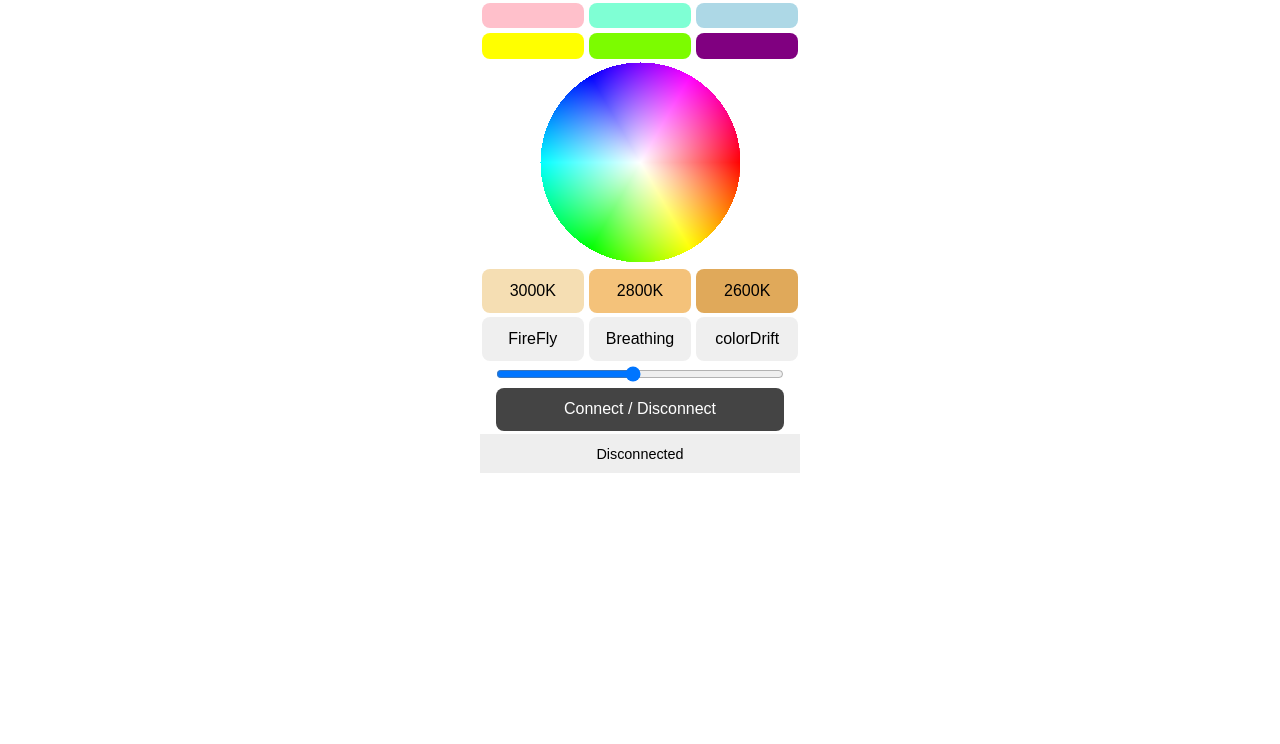
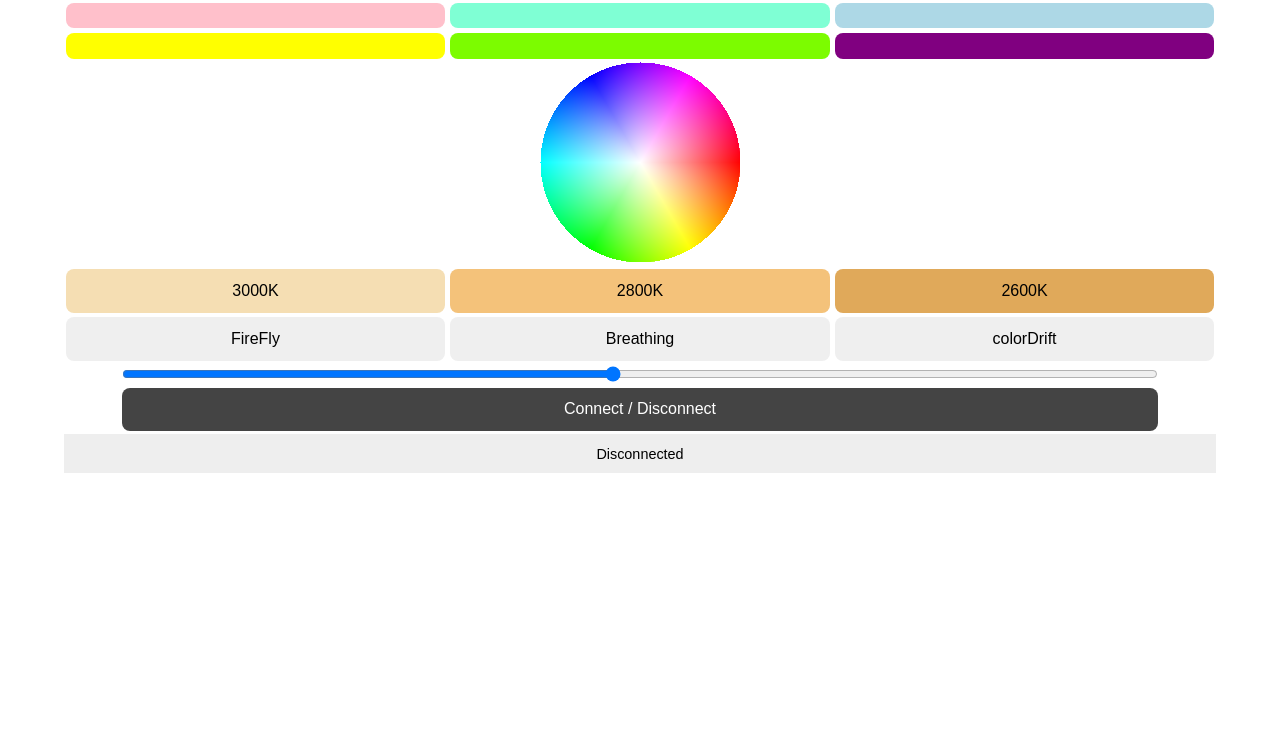
Before and after one commit to youchuan888/smart-colors, a plain HTML site: page index.html in a window 1280 px wide. Shown: the part 56-800 px from the top of the page. Drawn offline with Linux system fonts and the light colour scheme.

Commit message:
Update index.html

```diff
--- a/index.html
+++ b/index.html
@@ -11,7 +11,7 @@
     body {
       font-family: sans-serif;
       text-align: center;
-      max-width: 320px;
+      width: 90%;
       margin: auto;
     }
     .title {
```
